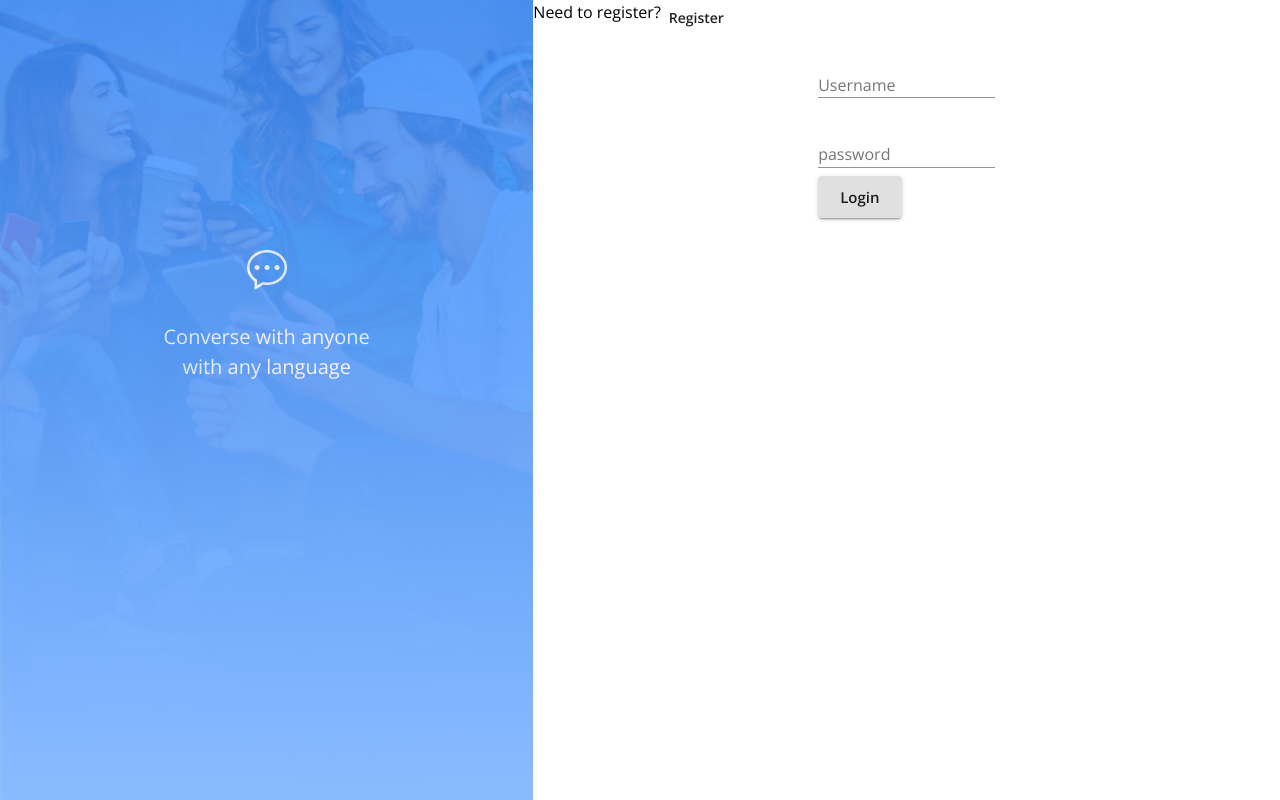
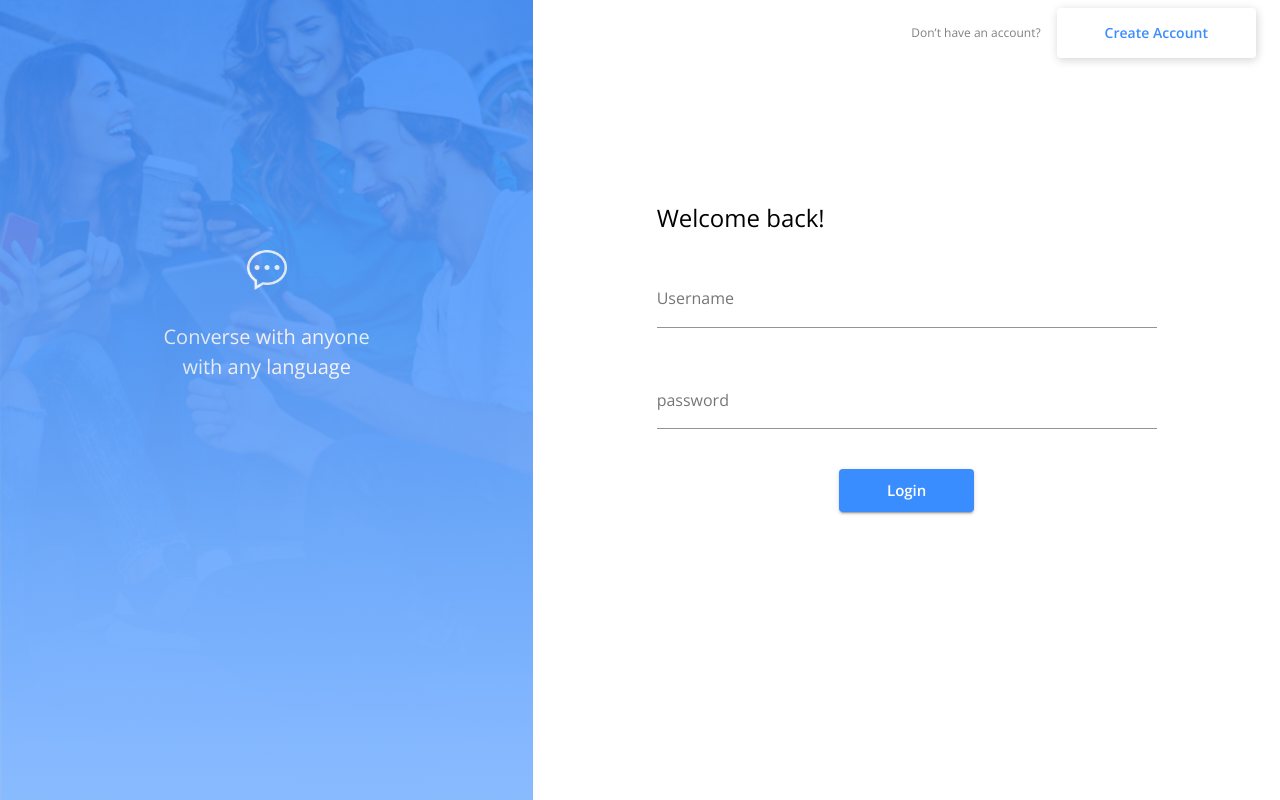
Before and after one commit to deliaconstantino/messenger-app, a React (Create React App) app in the folder client/: page /login in a window 1280 px wide. Built offline with nearby package versions, Linux system fonts and the light colour scheme; no server answers.

Commit message:
added styling to Login component and button

```diff
--- a/client/src/components/UserAccess/Login.js
+++ b/client/src/components/UserAccess/Login.js
@@ -8,9 +8,48 @@ import {
   FormControl,
   TextField,
 } from "@material-ui/core";
+import { makeStyles } from "@material-ui/core/styles";
 import { login } from "../../store/utils/thunkCreators";
 
+const useStyles = makeStyles((theme) => ({
+  container: {
+    display: "flex",
+    direction: "column",
+    justifyContent: "space-evenly",
+    alignItems: "center",
+    padding: theme.spacing(2),
+    [theme.breakpoints.down('xs')]: {
+      margin: theme.spacing(6, 0)
+    },
+    margin: theme.spacing(16, 0)
+  },
+  input: {
+    padding: theme.spacing(2, 0),
+    [theme.breakpoints.down('xs')]: {
+      minWidth: "250px",
+      padding: theme.spacing(1, 0),
+    },
+    [theme.breakpoints.up('sm')]: {
+      minWidth: "400px"
+    },
+    [theme.breakpoints.up('md')]: {
+      minWidth: "500px"
+    },
+  },
+  formGrid: {
+    justifyContent: "center",
+    alignItems: "center",
+    flexDirection: "column",
+    padding: theme.spacing(2, 0)
+  },
+  button: {
+    margin: theme.spacing(2),
+    padding: theme.spacing(1, 6),
+  }
+}));
+
 const Login = (props) => {
+  const classes = useStyles();
   const { login } = props;
 
   const handleLogin = async (event) => {
@@ -22,7 +61,65 @@ const Login = (props) => {
   };
 
   return (
-    <Grid container justifyContent="center">
+    <Grid container className={classes.container}>
+      <Box xs={12}
+        sm={6}
+        md={7}
+        lg={7}
+        xl={7}>
+        <Box item>
+          <Typography variant="h5">Welcome back!</Typography>
+        </Box>
+        <form onSubmit={handleLogin}>
+          <Grid item container className={classes.formGrid}>
+            <Grid>
+              <FormControl margin="normal" required>
+                <TextField
+                  aria-label="username"
+                  label="Username"
+                  name="username"
+                  type="text"
+                  fullWidth
+                  className={classes.input}
+                />
+              </FormControl>
+            </Grid>
+            <Grid>
+              <FormControl margin="normal" required>
+                <TextField
+                  label="password"
+                  aria-label="password"
+                  type="password"
+                  name="password"
+                  fullWidth
+                  className={classes.input}
+                />
+              </FormControl>
+            </Grid>
+            <Grid>
+              <Button type="submit" variant="contained" size="large" color="primary" className={classes.button}>
+                Login
+              </Button>
+            </Grid>
+          </Grid>
+        </form>
+      </Box>
+    </Grid>
+  );
+};
+
+const mapDispatchToProps = (dispatch) => {
+  return {
+    login: (credentials) => {
+      dispatch(login(credentials));
+    },
+  };
+};
+
+export default connect(null, mapDispatchToProps)(Login);
+
+
+{/* <Grid container justifyContent="center">
       <Box>
         <form onSubmit={handleLogin}>
           <Grid>
@@ -52,16 +149,4 @@ const Login = (props) => {
           </Grid>
         </form>
       </Box>
-    </Grid>
-  );
-};
-
-const mapDispatchToProps = (dispatch) => {
-  return {
-    login: (credentials) => {
-      dispatch(login(credentials));
-    },
-  };
-};
-
-export default connect(null, mapDispatchToProps)(Login);
+    </Grid> */}
--- a/client/src/components/UserAccess/UserAccessTwo.js
+++ b/client/src/components/UserAccess/UserAccessTwo.js
@@ -122,16 +122,16 @@ function UserAccessTwo(props) {
         xl={7}
       >
         {showLogin && (
-          <Grid container item >
-            <Typography>Need to register?</Typography>
-            <Button
+          <Grid container item className={classes.buttonGrid}>
+            <Typography className={classes.text}>Don’t have an account?</Typography>
+            <Button className={classes.button}
               onClick={() => {
                 updateShowLogin(false);
                 updateShowSignup(true);
                 history.push("/register");
               }}
             >
-              Register
+              Create Account
             </Button>
           </Grid>
         )}
```
